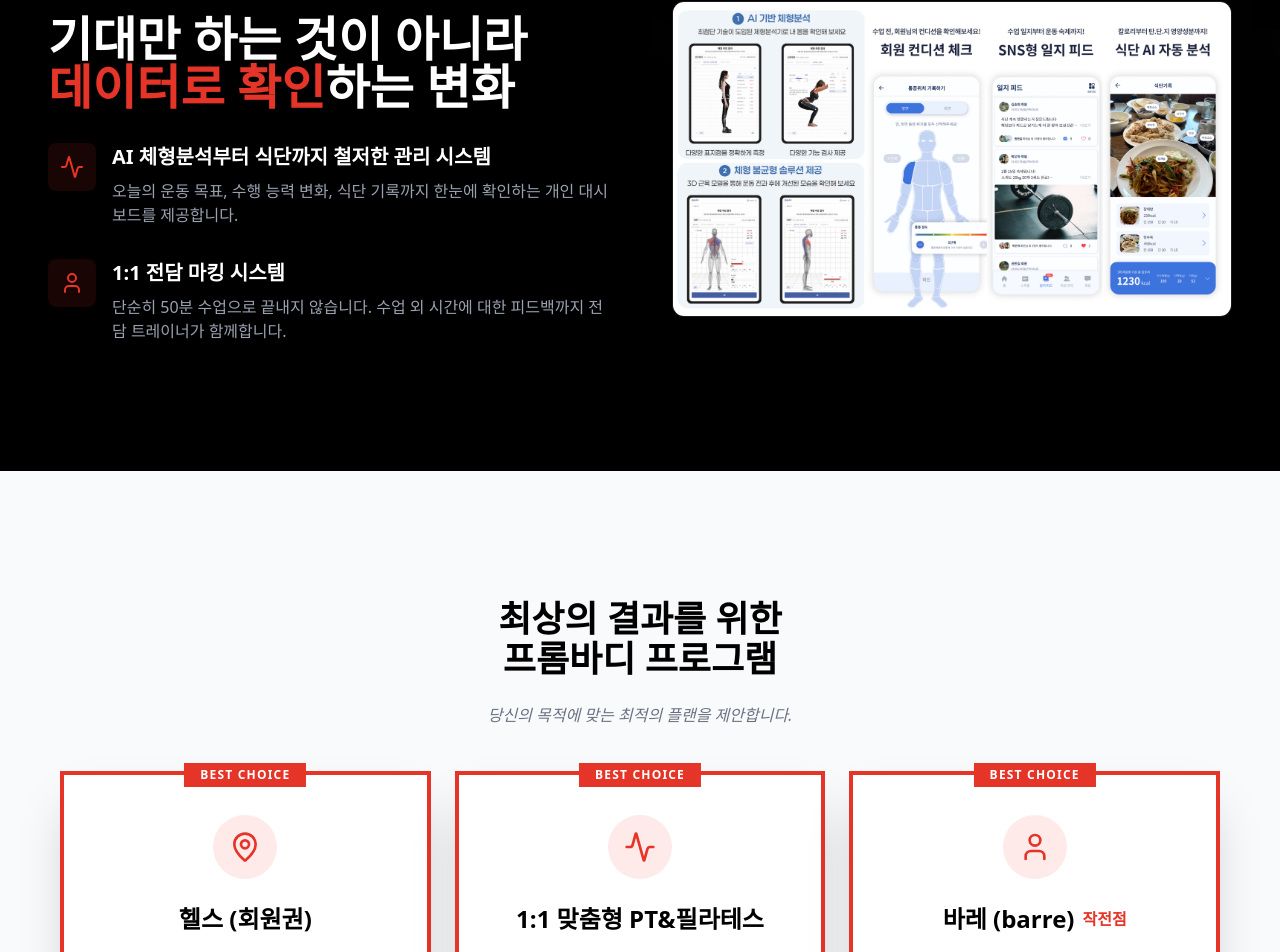
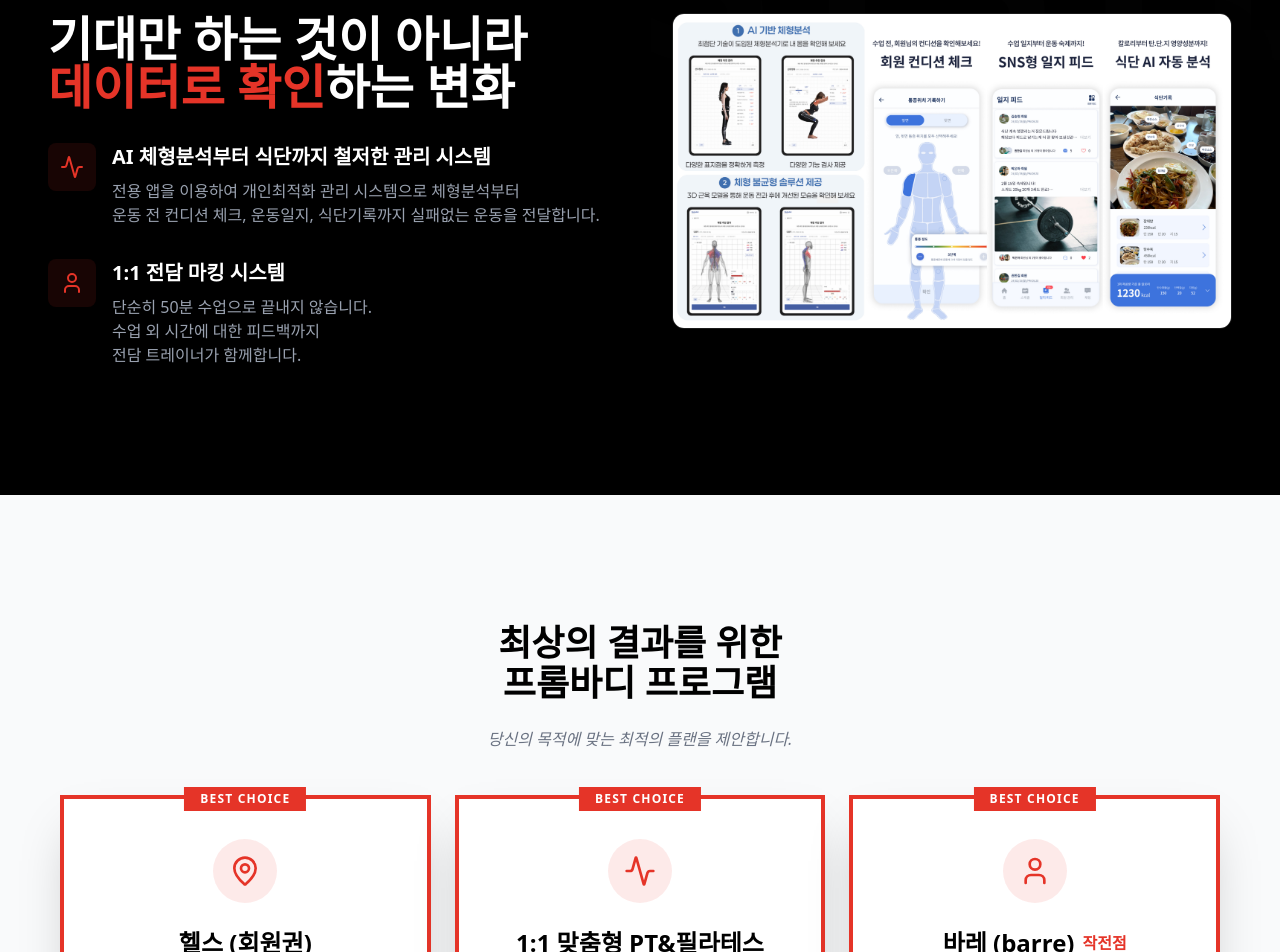
Before and after one commit to okmstyle-collab/from_body-landding, a React (Vite) app: page / in a window 1280 px wide. Shown: the part 2337-3289 px from the top of the page. Built offline with nearby package versions, Linux system fonts and the light colour scheme.

Commit message:
Update descriptions in system section

```diff
--- a/src/App.tsx
+++ b/src/App.tsx
@@ -213,14 +213,21 @@ export default function App() {
                   <div className="bg-brand-point/10 p-3 rounded-lg"><Activity className="text-brand-point" size={24} /></div>
                   <div>
                     <h3 className="text-xl font-bold mb-2 text-balance">AI 체형분석부터 식단까지 철저한 관리 시스템</h3>
-                    <p className="text-gray-400 font-medium">오늘의 운동 목표, 수행 능력 변화, 식단 기록까지 한눈에 확인하는 개인 대시보드를 제공합니다.</p>
+                    <p className="text-gray-400 font-medium">
+                      전용 앱을 이용하여 개인최적화 관리 시스템으로 체형분석부터<br/>
+                      운동 전 컨디션 체크, 운동일지, 식단기록까지 실패없는 운동을 전달합니다.
+                    </p>
                   </div>
                 </div>
                 <div className="flex gap-4 items-start text-left">
                   <div className="bg-brand-point/10 p-3 rounded-lg"><User className="text-brand-point" size={24} /></div>
                   <div>
                     <h3 className="text-xl font-bold mb-2">1:1 전담 마킹 시스템</h3>
-                    <p className="text-gray-400 font-medium">단순히 50분 수업으로 끝내지 않습니다. 수업 외 시간에 대한 피드백까지 전담 트레이너가 함께합니다.</p>
+                    <p className="text-gray-400 font-medium">
+                      단순히 50분 수업으로 끝내지 않습니다.<br/>
+                      수업 외 시간에 대한 피드백까지<br/>
+                      전담 트레이너가 함께합니다.
+                    </p>
                   </div>
                 </div>
               </div>
```
